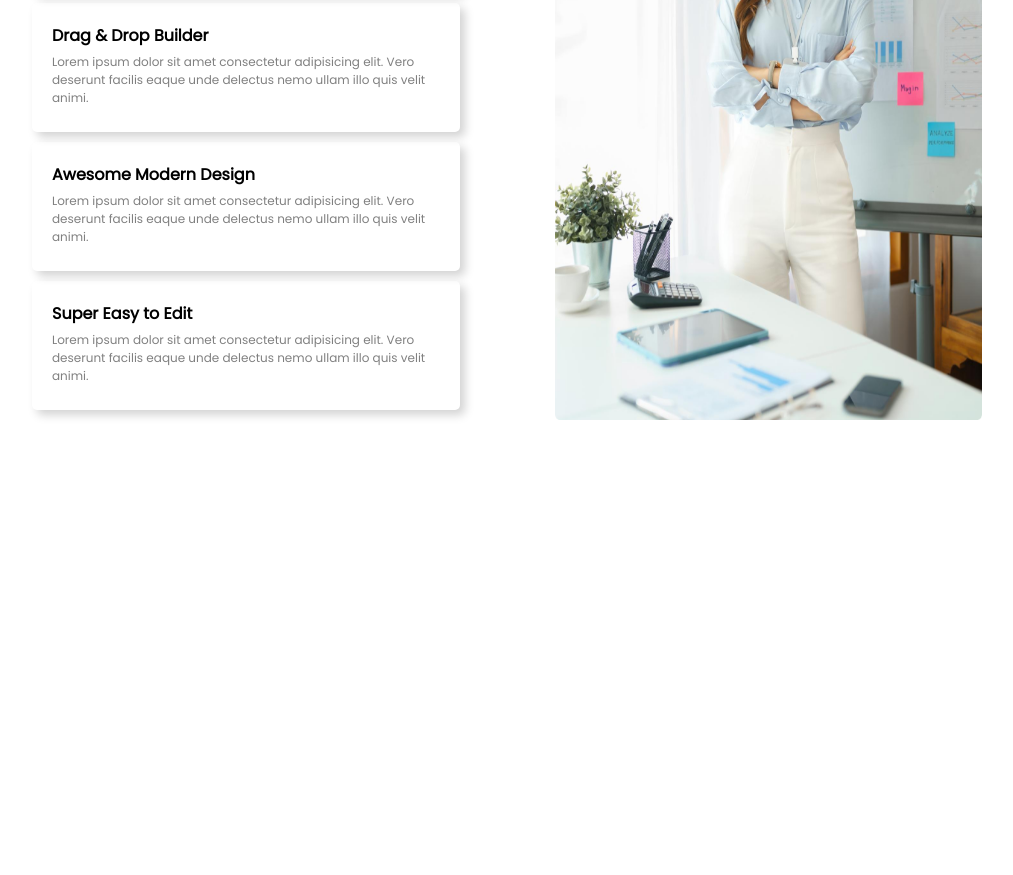
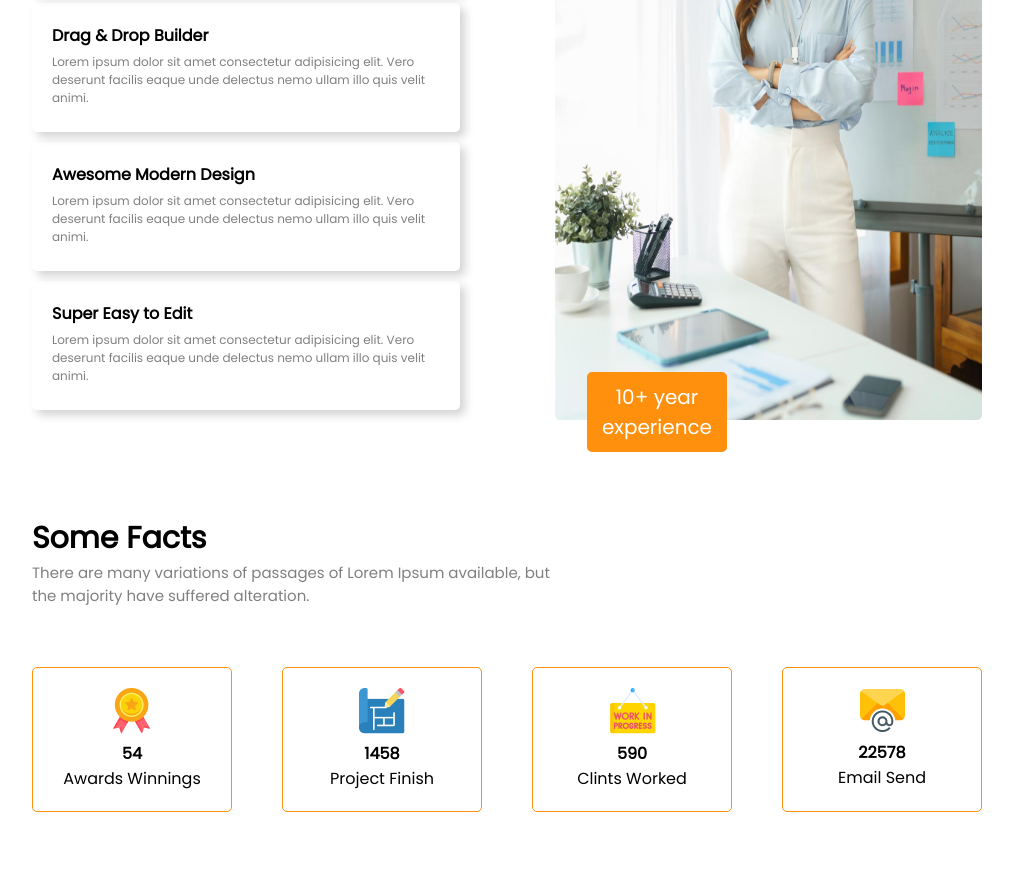
Before and after one commit to bspirahim/g3-architects, a plain HTML site: page index.html in a window 1280 px wide. Shown: the part 1793-2668 px from the top of the page, without its empty margins (133-1146 px from the left). Before the commit the page ends 2220 px from the top, so only its background shows below. Drawn offline with Linux system fonts and the light colour scheme.

Commit message:
some fact section done

```diff
--- a/index.html
+++ b/index.html
@@ -79,6 +79,38 @@
                 <div class="more-picture">
                     <img src="images/architect.png" alt="">
                 </div>
+                <div class="experience-btn">
+                    <button class="primary-btn">10+ year <br> experience</button>
+                </div>
+            </div>
+
+        </section>
+                         <!-- -----------------------some fact section ------------------------->
+        <section class="container">
+            <h2 class="some-fact-heading">Some Facts</h2>
+            <p class="some-fact-title">There are many variations of passages of Lorem Ipsum available, but
+               <br> the majority have suffered alteration.</p>
+            <div class="some-fact">
+                <div class="some-fact-box">
+                    <img src="images/icons/ribon.png" alt="">
+                    <h4>54</h4>
+                    <p>Awards Winnings</p>
+                </div>
+                <div class="some-fact-box">
+                    <img src="images/icons/projects.png" alt="">
+                    <h4>1458</h4>
+                    <p>Project Finish</p>
+                </div>
+                <div class="some-fact-box">
+                    <img src="images/icons/customers.png" alt="">
+                    <h4>590</h4>
+                    <p>Clints Worked</p>
+                </div>
+                <div class="some-fact-box">
+                    <img src="images/icons/email.png" alt="">
+                    <h4>22578</h4>
+                    <p>Email Send</p>
+                </div>
             </div>
         </section>
     </main>
--- a/styles/style.css
+++ b/styles/style.css
@@ -6,6 +6,7 @@
 }
 :root{
     --orange:#FF900E;
+    --bisque-color:#FF900E1A;
     --margin:5rem 0;
 }
 .container{
@@ -17,7 +18,7 @@
  header section
  ---------------*/
 header{
-    background-color: #FF900E1A;
+    background-color:var(--bisque-color) ;
 }
 .nav{
     display: flex;
@@ -101,6 +102,7 @@ feature section
 .more-feature{
     display: flex;
     justify-content: space-between;
+    margin-bottom: 6rem;
 }
 .vertical-line{
     width: 3px;
@@ -133,9 +135,42 @@ feature section
     color: gray;
 }
 .more-picture{
- width: 45%;
+    position: relative;
+    width: 45%;
 }
 .more-picture img{
     width: 100%;
     height: 100%;
 }
+.experience-btn{
+    position: absolute;
+    right: 420px;
+    top: 2150px;
+}
+.some-fact{
+    margin-bottom: 50px;
+    display: flex;
+    justify-content: space-between;
+}
+.some-fact-heading{
+    font-size: 30px;
+}
+.some-fact-title{
+    font-size: 15px;
+    color: gray;
+}
+.some-fact-box{
+    border-radius: 5px;
+    border: 1px solid var(--orange);
+    width: 200px;
+    padding: 20px;
+    text-align: center;
+    margin: 60px 0;
+    transition: 0.5s;
+}
+.some-fact-box:hover{
+    transform: scale(0.8);
+    -webkit-transform: scale(0.8);
+    -ms-transform: scale(0.8);
+    background-color: var(--bisque-color);
+}
```
